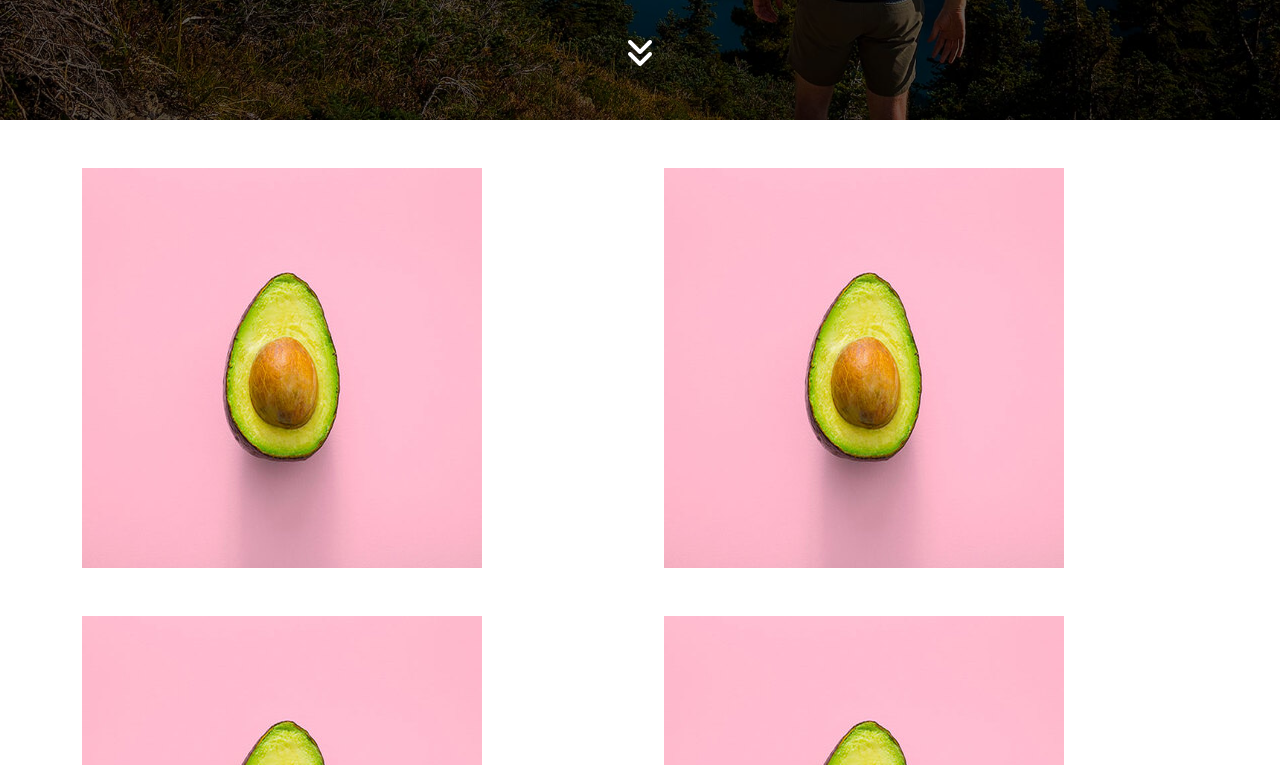
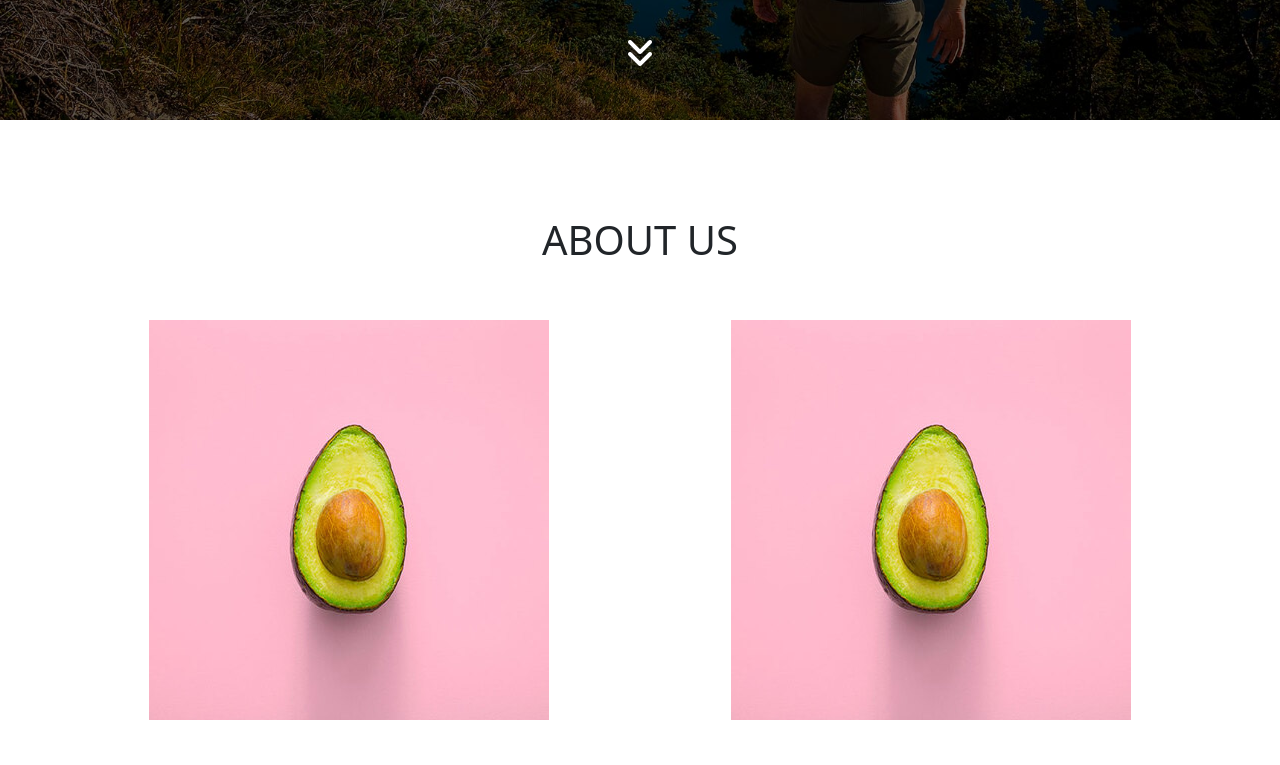
Before and after one commit to Ahmedheweidy/Our-Project, a plain HTML site: page index.html in a window 1280 px wide. Shown: the part 680-1445 px from the top of the page. Drawn offline with Linux system fonts and the light colour scheme; files whose address does not match are found by name.

Commit message:
about section modified

```diff
--- a/index.html
+++ b/index.html
@@ -68,7 +68,8 @@
     </header>
     <!-- about section start -->
     <section class="about">
-      <div class="container">
+      <div class="container text-center">
+          <h1 class="p-5">ABOUT US</h1>
         <div class="row g-5">
           <div class="col-md-6">
            <div class="image">
```
